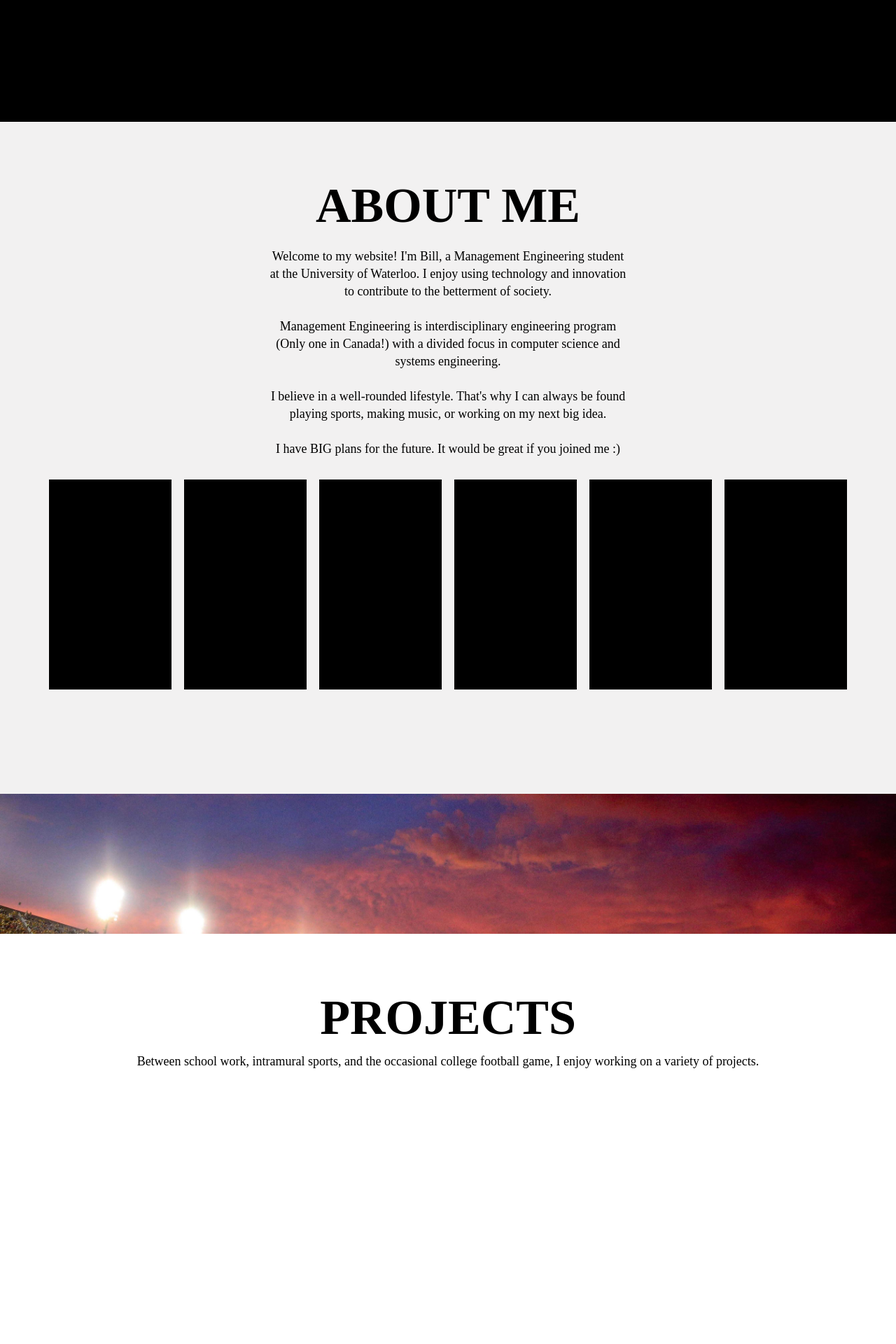
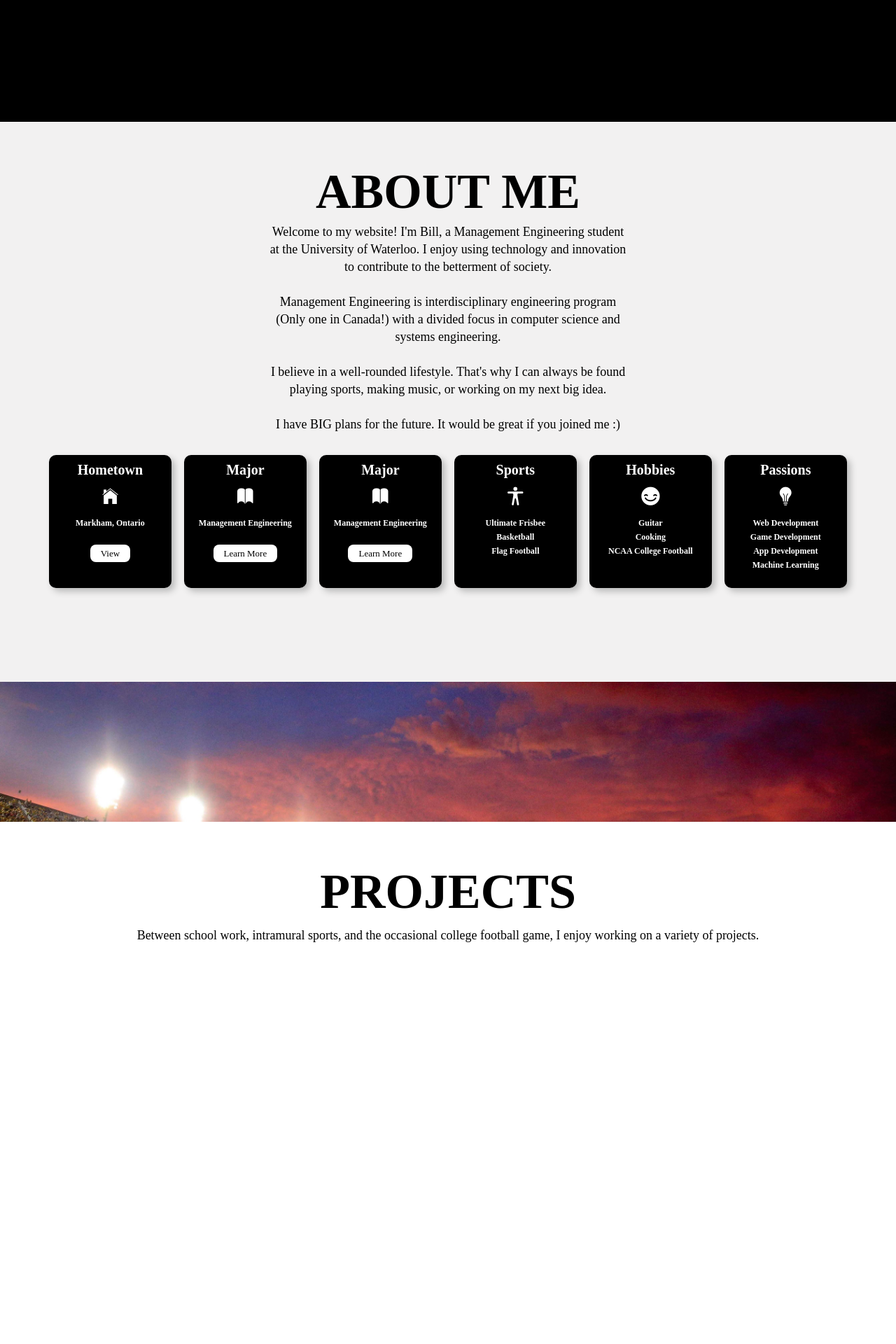
Before and after one commit to billxsheng/My-Website, a PHP site: page /myindex.html in a window 1280 px wide; the page is wider, and only the part inside the window is pictured. Shown: the part 626-2546 px from the top of that part at 70% size. Run offline with PHP 8.4, Linux system fonts and the light colour scheme; style sheets or scripts are compiled from the project's sources; some web fonts are replaced.

Commit message:
Completed about page.

```diff
--- a/myindex.html
+++ b/myindex.html
@@ -63,43 +63,43 @@
             </div>
             <div class="row">
                 <div class="col span-1-of-6 about-container">
-                    <!--<h4>Hometown</h4>
+                    <h4>Hometown</h4>
                     <i class="ion-ios-home icon-about"></i>
                     <h5>Markham, Ontario</h5>
                         <a class="about-button" href="https://www.google.ca/maps/place/Markham,+ON/data=!4m2!3m1!1s0x89d4d5efa0324ca9:0xf73d52812cb23d63?sa=X&ved=0ahUKEwjM-b7qxPPYAhXH1IMKHZ8KC8cQ8gEIKTAA" target="_blank">View
-                        </a>-->
+                        </a>
                  </div>
                 <div class="col span-1-of-6 about-container">
-                    <!--<h4>Major</h4>
+                    <h4>Major</h4>
                         <i class="ion-ios-book icon-about"></i>
                         <h5>Management Engineering</h5>
                         <a class="about-button2" href="https://uwaterloo.ca/future-students/programs/management-engineering" target="_blank">Learn More</a>
-                -->
-                </div>
-                <div class="col span-1-of-6 about-container">
-                    <!--<h5>Major</h5>
-                        <i class="ion-ios-book icon-about"></i>
-                        <h6>Management Engineering</h6>
-                        <a class="about-button2" href="https://uwaterloo.ca/future-students/programs/management-engineering" target="_blank">Learn More</a>-->
 
                 </div>
                 <div class="col span-1-of-6 about-container">
-                    <!--<h4>Sports</h4>
-                        <i class="ion-ios-body icon-about"></i>
-                        <h5>Ultimate Frisbee<br>Basketball<br>Flag Football</h5>-->
+                    <h4>Major</h4>
+                        <i class="ion-ios-book icon-about"></i>
+                        <h5>Management Engineering</h5>
+                        <a class="about-button2" href="https://uwaterloo.ca/future-students/programs/management-engineering" target="_blank">Learn More</a>
 
                 </div>
                 <div class="col span-1-of-6 about-container">
-                    <!--<h4>Hobbies</h4>
+                    <h4>Sports</h4>
+                        <i class="ion-ios-body icon-about"></i>
+                        <h5>Ultimate Frisbee<br>Basketball<br>Flag Football</h5>
+
+                </div>
+                <div class="col span-1-of-6 about-container">
+                    <h4>Hobbies</h4>
                         <i class="ion-happy icon-about"></i>
                         <h5>Guitar<br>Cooking<br>NCAA College Football</h5>
-                -->
+
                 </div>
                 <div class="col span-1-of-6 about-container">
-                   <!-- <h4>Passions</h4>
+                    <h4>Passions</h4>
                         <i class="ion-ios-lightbulb icon-about"></i>
-                        <h5>Web Development<br>Game Development<br>App Development</h5>
-                -->
+                        <h5>Web Development<br>Game Development<br>App Development<br>Machine Learning</h5>
+
                 </div>
 
 
--- a/resources/css/mystyle.css
+++ b/resources/css/mystyle.css
@@ -32,7 +32,7 @@ body{
 }
 
 section {
-    padding: 80px 0;
+    padding: 60px 0;
 }
 
 
@@ -110,72 +110,8 @@ header h1 {
 }
 
 .about-arrow a:hover {
-    color: #fef;
+    color: #ff00ff;
 }
-
-/*--
-.name-line {
-    width: 200px;
-    margin-left: 43.5%;
-    margin-top: 10px;
-    background-color:#fff;
-    height: 0.5px;
-    border: 0px solid transparent;
-}
-
-.main-nav1 {
-   float: left;
-    margin-left: 350px;
-    font-family: 'Proxima Nova Alt';
-
-}
-
-.main-nav2 {
-    float: right;
-    margin-right: 350px;
-    font-family: 'Proxima Nova Alt';
-}
-
-
-.main-nav1,
-.main-nav2 {
-    list-style: none;
-    padding-top: 20px;
-    text-align: center;
-}
-
-.main-nav1 li,
-.main-nav2 li {
-    display: inline-block;
-    margin:0 40px;
-    font-size: 80%;
-    line-height: 40px;
-}
-
-.main-nav1 li a:link,
-.main-nav1 li a:visited {
-    text-decoration: none;
-    color:#ffffff;
-}
-.main-nav2 li a:link,
-.main-nav2 li a:visited {
-    text-decoration: none;
-    color:#ffffff;
-}
-.main-nav1 li a,
-.main-nav2 li a {
-    transition: color 0.2s;
-}
-
-.main-nav1 li a:hover,
-.main-nav1 li a:active {
-   color: #445aa2;
-}
-.main-nav2 li a:hover,
-.main-nav2 li a:active {
-    color: #445aa2;
-}
-*/
 
 .sticky {
     position: fixed;
@@ -184,58 +120,6 @@ header h1 {
     background-color: rgb(0, 0, 0);
     border-bottom: 1px solid rgba(68, 90, 162, 0.67);
 }
-
-/*header h1 {
-    padding-top: 200px;
-    font-size: 400%;
-    text-align: center;
-    margin: 0;
-}
-
-.main-links a {
-    display:inline-block;
-    margin:0 15px;
-    background-color: #9cbcdb;
-    padding: 10px 40px;
-}
-
-.button-container1 {
-    text-align: center;
-    margin-top: 75px;
-}
-.main-links a:first-child {
-    background-color: #0077B5;
-}
-
-.main-links a:last-child {
-    background-color: rgb(137, 137, 137);
-}
-
-.main-links a:link,
-.main-links a:visited {
-    text-decoration: none;
-    color: #ffffff;
-    border-radius: 50px;
-    transition: color 0.2s, background-color 0.5s, transform 0.1s;
-    border: 1px solid #fff;
-}
-
-
-.main-links a:hover:first-child {
-    color:#000000;
-    background-color: rgba(255, 255, 255, 0.73);
-}
-
-
-.main-links a:hover:last-child {
-    color:#000000;
-    background-color: rgba(255, 255, 255, 0.73);
-
-}
-.main-links a:active:first-child,
-.main-links a:active:last-child{
-    transform: scale(0.9);
-}*/
 
 
 
@@ -247,7 +131,11 @@ body {
 
 .about-me {
     background-color: #f2f1f1;
-    height: 120vh;
+    height: 100vh;
+}
+
+.about-me h2 {
+    margin-bottom: 5px;
 }
 
 .about-me p {
@@ -255,189 +143,46 @@ body {
     text-align: center;
     font-size: 18px;
     line-height: 25px;
-    margin: 20px 30%;
+    margin: 0px 30% 20px 30%;
+
 }
 
 .about-container {
-    height: 300px;
+    height: 190px;
     background-color: #000;
-}
-/*
-.about-me h2 {
-    color: #000;
-    font-size: 300%;
-    float: left;
-    font-family: 'proxima nova';
-    position: absolute;
-    top: 1010px;
-    left: 85px;
+    text-align: center;
+    border-radius: 10px;
+    box-shadow: 5px 5px 10px #bababa;
+    transition: transform 0.2s;
 }
 
-.about-me p {
-    color: #000000;
-    font-weight: 300;
-    width: 420px;
-    line-height: 40px;
-    float: left;
-    position: relative;
-    top: 260px;
-    left: 85px;
+.about-container:hover {
+    transform: scale(1.05);
 }
-.about-line {
-    background-color: #000000;
-    height: 500px;
-    width: 1px;
-    float: left;
-    position: relative;
-    left: 150px;
-    top: 45px;
+h4 {
+    padding-top: 10px;
 }
 
-.bg-1 {
-    background-color:#445aa2;
-    float: left;
-    height: 95%;
-    width: 47%;
-    margin-left: 2%;
-    margin-top: 10px;
-}
-
-.bg-2 {
-    background-color:#445aa2;
-    float: right;
-    height: 95%;
-    width: 47%;
-    margin-right: 2%;
-    margin-top: 20px;
-}
-
-.about-right {
-    float:right;
-    height: 660px;
-    width: 800px;
-    position: absolute;
-    left: 600px;
-    top: 875px;
-}
-.h3-1 {
-    color: #000000;
-    text-align: center;
-    margin-top: 30px;
-}
-.h3-2{
-    color: #000000;
-    text-align: center;
-    margin-top: 30px;
-}
 h5 {
-    text-align: center;
-    margin-top:10px;
-}
-h6 {
-    text-align: center;
-    font-size: 60%;
-    vertical-align: top;
+    margin: 20px;
+    font-size: 12px;
     line-height: 20px;
-    margin-top: 15px;
 }
 
 
-.information div {
-    display: inline-block;
-    background-color: #000;
-    width: 200px;
-    color: #fff;
-    height: 240px;
-    margin-left: 48px;
-    box-shadow: 15px 15px 10px #dedede;
-    transition: transform 0.2s;
-
-
+.about-container a {
+    text-decoration: none;
+    color: #000;
+    background-color: #fff;
+    border-radius: 8px;
+    padding: 5px 15px;
+    font-size: 13px;
 }
-
-.interests div {
-    display: inline-block;
-    background-color: #000;
-    box-shadow: 15px 15px 10px #dedede;
-    width: 200px;
-    height: 240px;
-    color: #fff;
-    margin-left: 48px;
-    margin-top: 10px;
-    transition: transform 0.2s;
+.about-container i {
+    font-size: 30px;
+    position: relative;
+    top: 10px;
 }
-
-.interests div:hover,
-.information div:hover {
-    transform: scale(1.05);
-}
-
-.interests {
-    margin-top: 20px;
-}
-
-.icon-about {
-    margin-left: 36%;
-    font-size: 400%;
-    color: #445aa2;
-}
-.icon-special1 {
-    margin-left: 33%;
-    font-size: 400%;
-    color: #445aa2;
-}
-
-.icon-special2 {
-    margin-left: 40%;
-    font-size: 400%;
-    color: #445aa2;
-}
-.icon-special3 {
-    margin-left: 33%;
-    font-size: 400%;
-    color: #445aa2;
-}
-
-.about-button {
-    float: left;
-    font-size: 120%;
-    margin-top: 15px;
-}
-
-.about-button,
-.about-button2{
-    text-decoration: none;
-    font-size: 80%;
-    background-color: #445aa2;
-    padding: 5px 10px;
-    border-radius: 10px;
-    color: #fff;
-    transition: background-color 0.2s, transform 0.1s;
-    border: 1px solid #fff;
-}
-
-.about-button {
-    margin-left: 75px
-}
-
-.about-button2 {
-    margin-left: 50px;
-    position: absolute;
-    margin-top: 15px;
-
-}
-
-.about-button:hover,
-.about-button2:hover {
-    background-color: #000;
-}
-
-.about-button:active,
-.about-button2:active {
-    transform: scale(0.9);
-}
-*/
-
 
 
 /*BACKGROUND2*/
```
